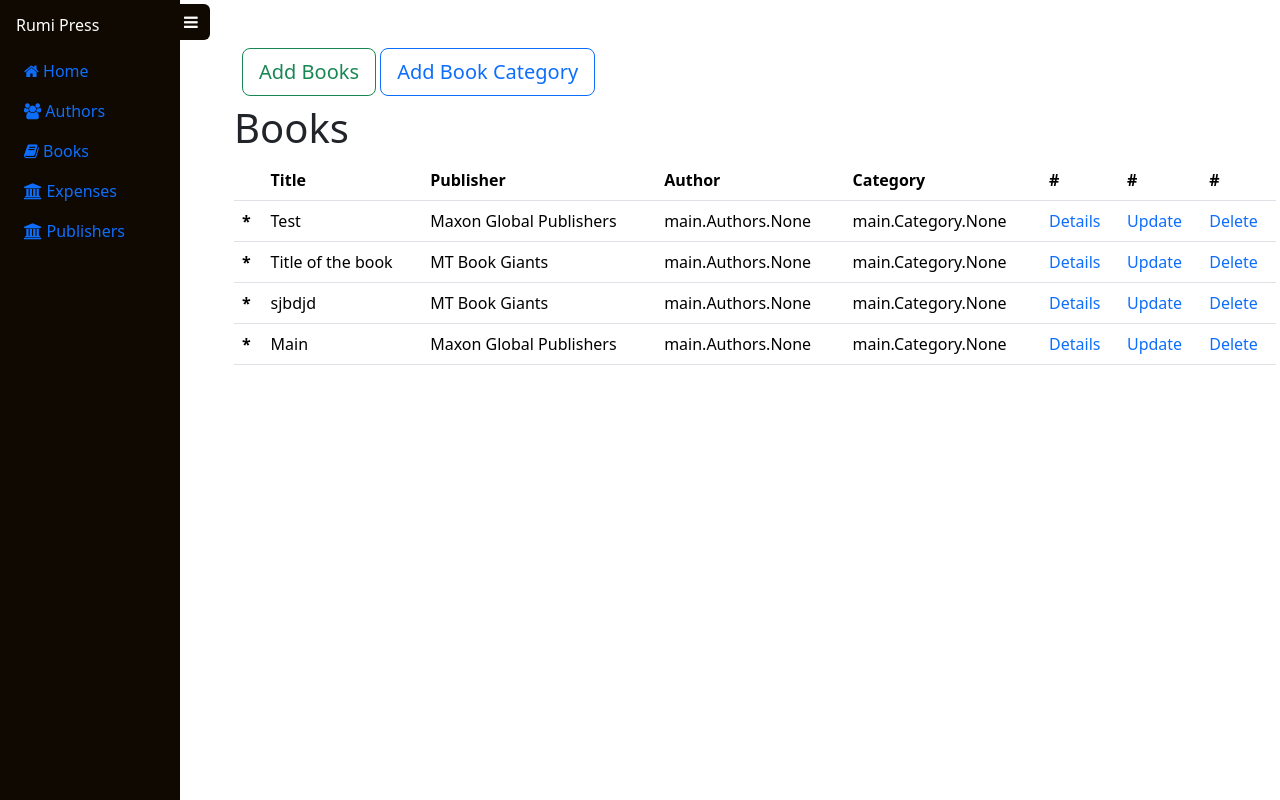
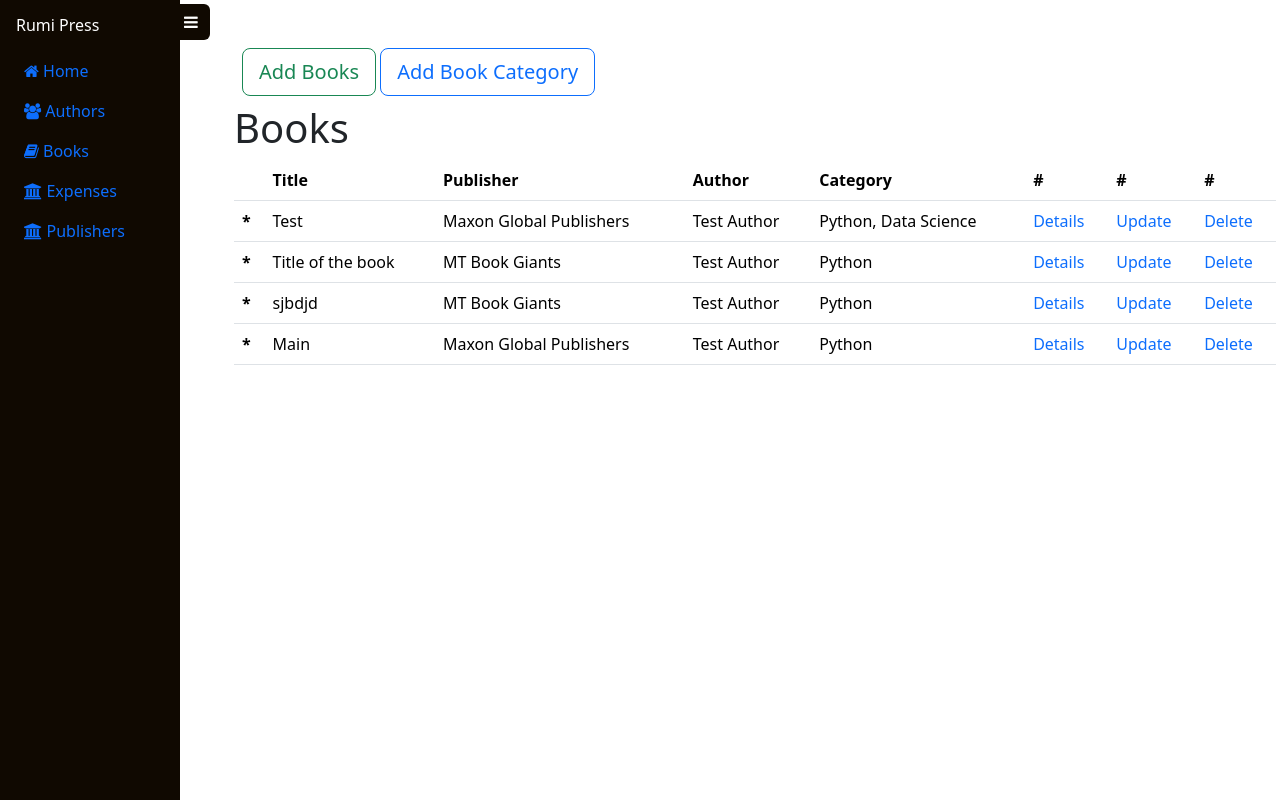
Before and after one commit to Kiprotich-Code/Rumi-Press, a Django app: page /books/ in a window 1280 px wide. Run offline with Django 4.2, Linux system fonts and the light colour scheme; data comes from the database, SQL or seed files in the repository.

Commit message:
fix : rendering and getting info. of books

```diff
--- a/source/main/models.py
+++ b/source/main/models.py
@@ -38,7 +38,8 @@ class Books(models.Model):
     category = models.ManyToManyField(Category)
 
     def __str__(self):
-        return f'{self.title} by {self.authors}'
+        book_author = ", ".join([author.name for author in self.authors.all()])
+        return f'{self.title} by {book_author}'
 
 
 class Expense(models.Model):
--- a/source/templates/main/books.html
+++ b/source/templates/main/books.html
@@ -27,8 +27,16 @@
       <th scope="row">*</th>
       <td>{{book.title}}</td>
       <td>{{book.publisher}}</td>
-      <td>{{book.authors}}</td>
-      <td>{{book.category}}</td>
+      <td>
+        {% for author in book.authors.all %}
+            {{ author.name }}{% if not forloop.last %}, {% endif %}
+        {% endfor %}
+      </td>
+      <td>
+        {% for genre in book.category.all %}
+            {{ genre.name }}{% if not forloop.last %}, {% endif %}
+        {% endfor %}
+      </td>
       <td><a href="{% url 'book_details' pk=book.pk %}">Details</a></td>
       <td><a href="{% url 'update_book' book.book_id%}">Update</a></td>
       <td><a href="{% url 'delete_book' book.book_id%}">Delete</a></td>
```
